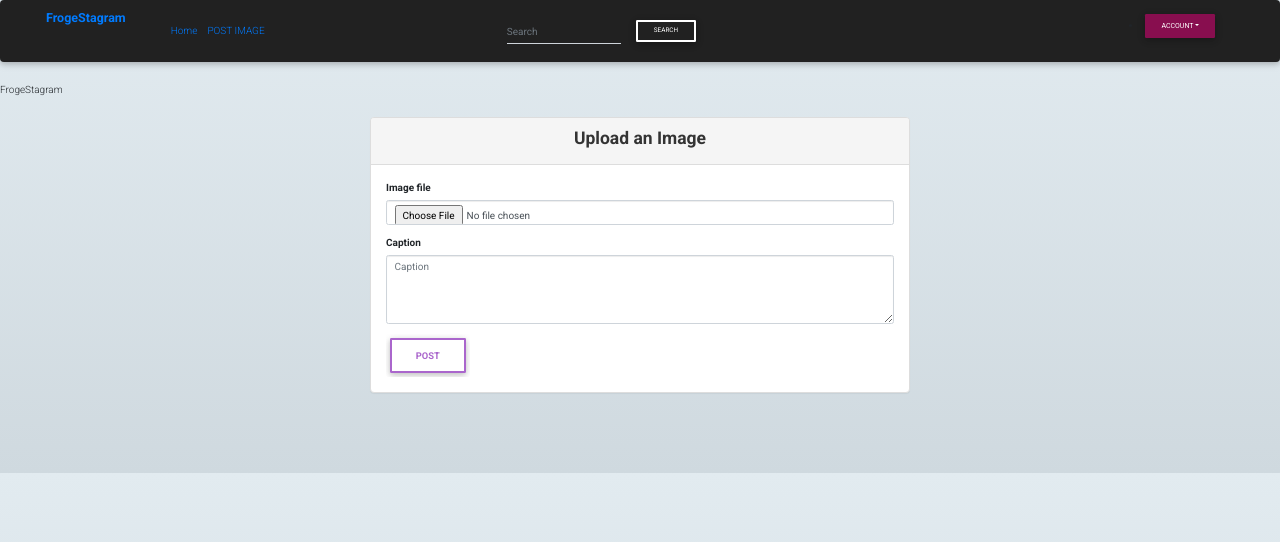
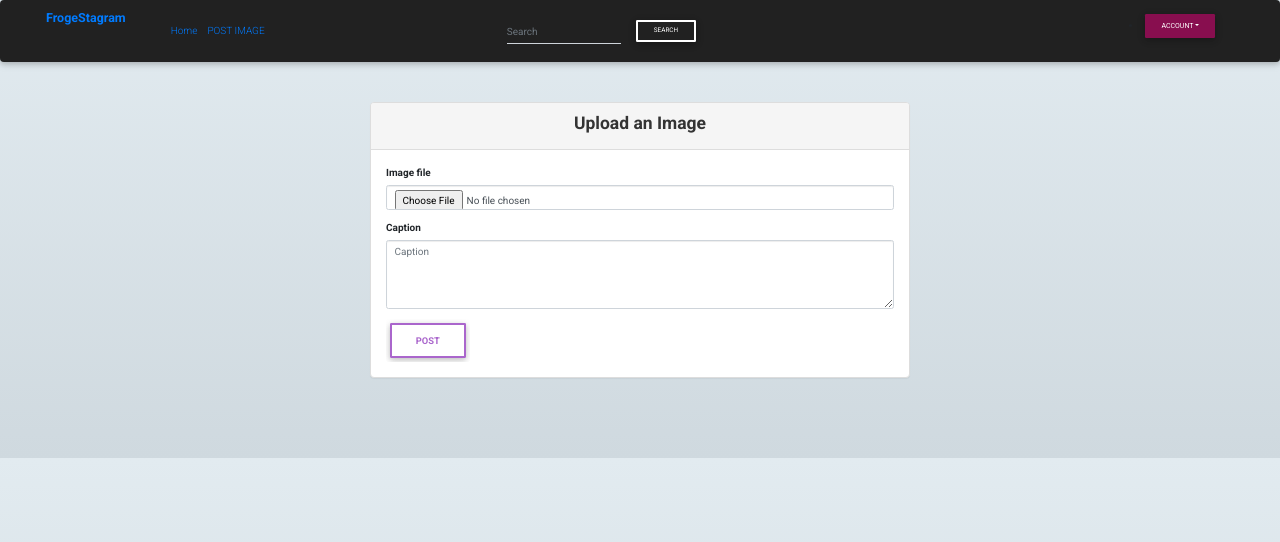
Before and after one commit to brianmwiruki/InstaClone, a Django app: page /new/image in a window 1280 px wide. Shown: the top 542 px of the page. Run offline with Django 3.2, Linux system fonts and the light colour scheme; a user stored in the database is signed in; some libraries are stand-ins or nearby versions.

```diff
--- a/templates/navbar.html
+++ b/templates/navbar.html
@@ -69,4 +69,4 @@
   <!--/.Navbar-->
 </body>
 
-</html>FrogeStagram
+</html>
```
Also changed, not shown: 1 other file.
